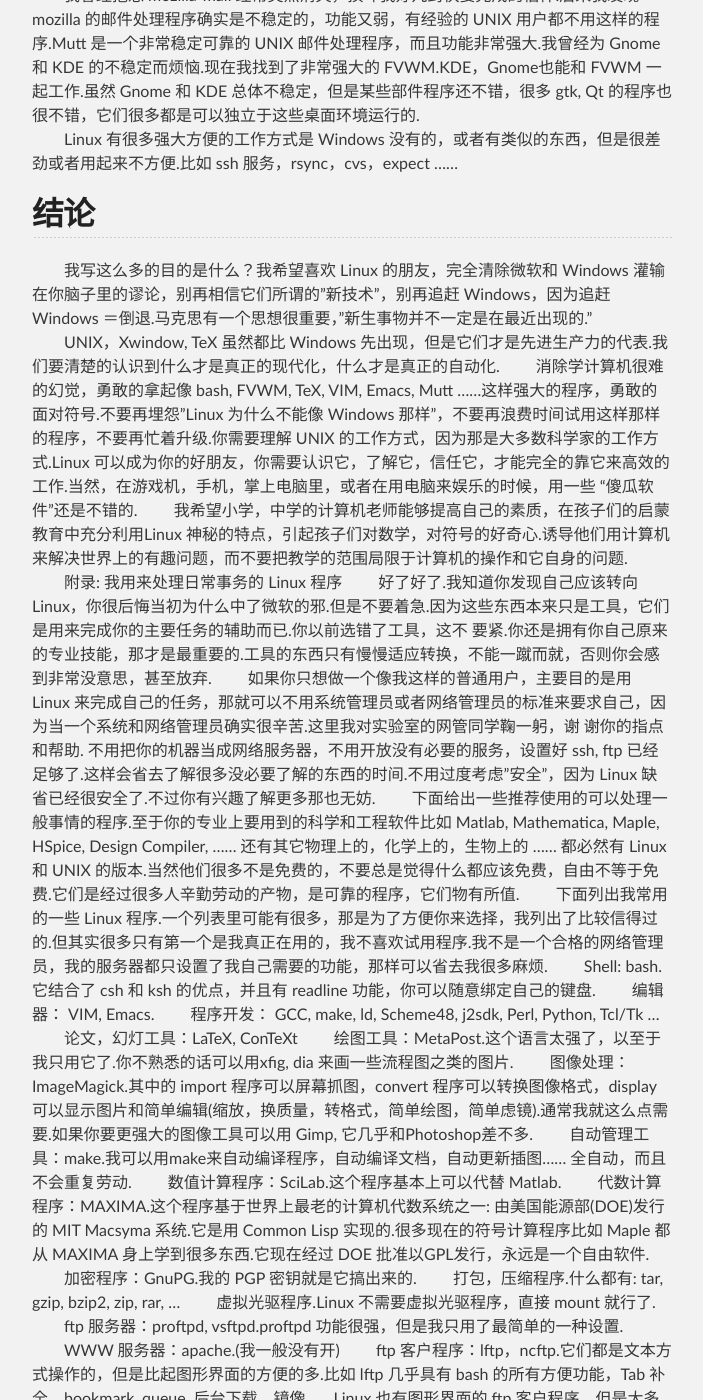
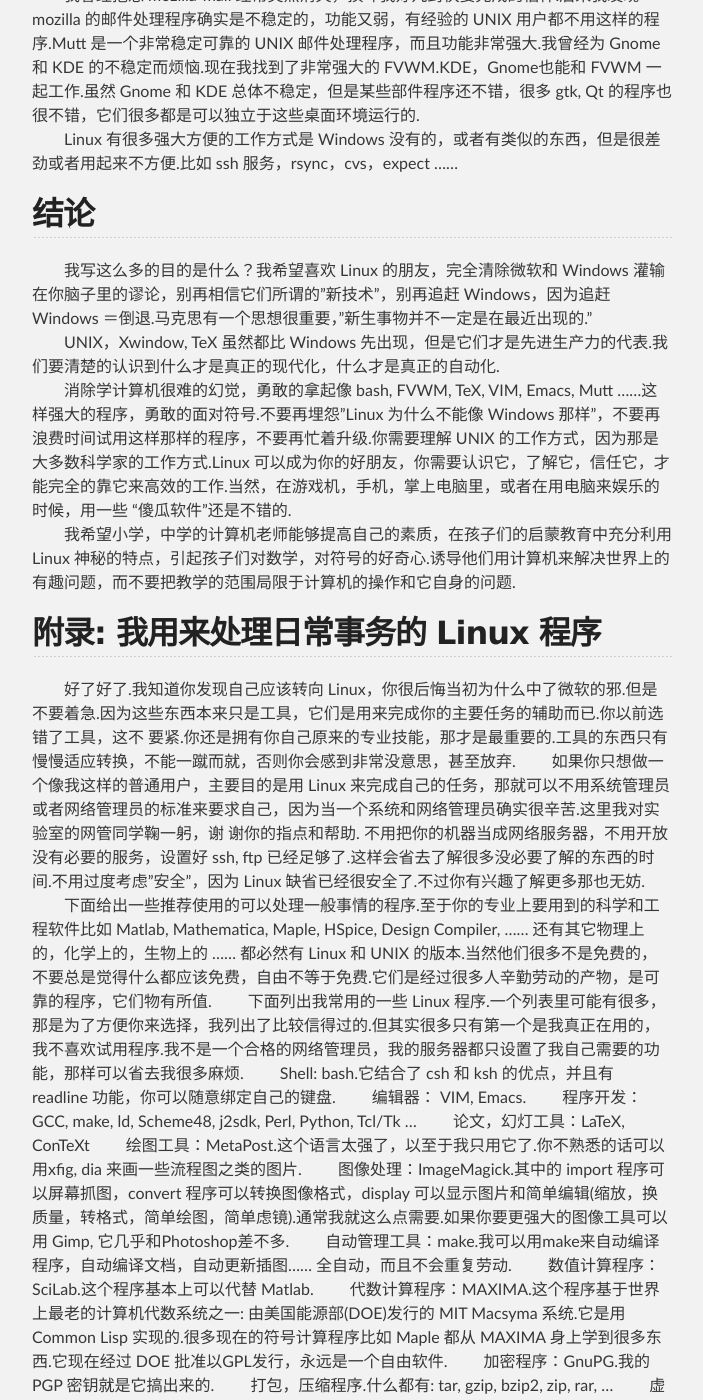
Before and after one commit to silbertmonaphia/silbertmonaphia.github.io, a Jekyll site: the page built from _posts/2016-04-19-关于Windows和Linux的那些事儿.md, in a window 1280 px wide and 1400 px high, scrolled down 15236 px. Shown: the whole window, without its empty margins (288-991 px from the left). Built offline with Jekyll 4.4.1, drawn with Linux system fonts in a browser that asks for light colours; some of the changed lines change nothing that is shown; some of the changed text lies outside the part shown.

Commit message:
Update 2016-04-19-关于Windows和Linux的那些事儿.md

```diff
--- a/_posts/2016-04-19-关于Windows和Linux的那些事儿.md
+++ b/_posts/2016-04-19-关于Windows和Linux的那些事儿.md
@@ -216,7 +216,8 @@
 　　UNIX，Xwindow, TeX 虽然都比 Windows 先出现，但是它们才是先进生产力的代表.我们要清楚的认识到什么才是真正的现代化，什么才是真正的自动化.
 　　消除学计算机很难的幻觉，勇敢的拿起像 bash, FVWM, TeX, VIM, Emacs, Mutt ……这样强大的程序，勇敢的面对符号.不要再埋怨"Linux 为什么不能像 Windows 那样"，不要再浪费时间试用这样那样的程序，不要再忙着升级.你需要理解 UNIX 的工作方式，因为那是大多数科学家的工作方式.Linux 可以成为你的好朋友，你需要认识它，了解它，信任它，才能完全的靠它来高效的工作.当然，在游戏机，手机，掌上电脑里，或者在用电脑来娱乐的时候，用一些 "傻瓜软件"还是不错的.
 　　我希望小学，中学的计算机老师能够提高自己的素质，在孩子们的启蒙教育中充分利用Linux 神秘的特点，引起孩子们对数学，对符号的好奇心.诱导他们用计算机来解决世界上的有趣问题，而不要把教学的范围局限于计算机的操作和它自身的问题.
-　　附录: 我用来处理日常事务的 Linux 程序
+
+##  附录: 我用来处理日常事务的 Linux 程序
 　　好了好了.我知道你发现自己应该转向 Linux，你很后悔当初为什么中了微软的邪.但是不要着急.因为这些东西本来只是工具，它们是用来完成你的主要任务的辅助而已.你以前选错了工具，这不 要紧.你还是拥有你自己原来的专业技能，那才是最重要的.工具的东西只有慢慢适应转换，不能一蹴而就，否则你会感到非常没意思，甚至放弃.
 　　如果你只想做一个像我这样的普通用户，主要目的是用 Linux 来完成自己的任务，那就可以不用系统管理员或者网络管理员的标准来要求自己，因为当一个系统和网络管理员确实很辛苦.这里我对实验室的网管同学鞠一躬，谢 谢你的指点和帮助. 不用把你的机器当成网络服务器，不用开放没有必要的服务，设置好 ssh, ftp 已经足够了.这样会省去了解很多没必要了解的东西的时间.不用过度考虑"安全"，因为 Linux 缺省已经很安全了.不过你有兴趣了解更多那也无妨.
 　　下面给出一些推荐使用的可以处理一般事情的程序.至于你的专业上要用到的科学和工程软件比如 Matlab, Mathematica, Maple, HSpice, Design Compiler, …… 还有其它物理上的，化学上的，生物上的 …… 都必然有 Linux 和 UNIX 的版本.当然他们很多不是免费的，不要总是觉得什么都应该免费，自由不等于免费.它们是经过很多人辛勤劳动的产物，是可靠的程序，它们物有所值.
```
